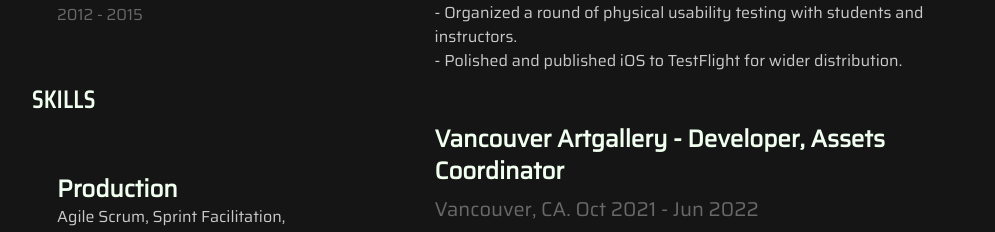
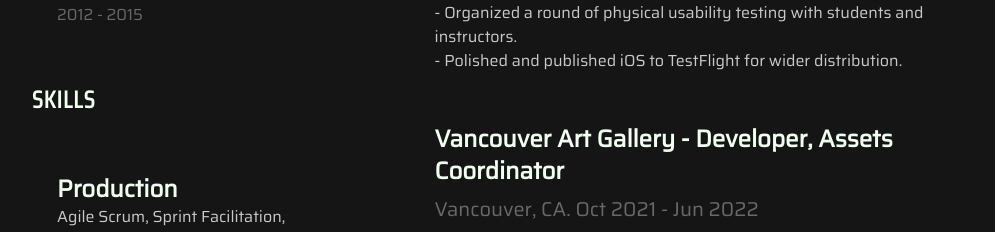
Before and after one commit to dxncrv/react-portfolio, a React (Vite) app: page / in a window 1280 px wide. Shown: the part 2764-2996 px from the top of the page, without its empty margins (128-1123 px from the left). Built offline with nearby package versions, Linux system fonts and the light colour scheme; a web font is replaced by a local one.

Commit message:
minor spell fix

```diff
--- a/src/resumeData.js
+++ b/src/resumeData.js
@@ -15,7 +15,7 @@ export default [
         ],
       },
       {
-        h1: "Vancouver Artgallery - Developer, Assets Coordinator",
+        h1: "Vancouver Art Gallery - Developer, Assets Coordinator",
         h2: "Vancouver, CA. Oct 2021 - Jun 2022",
         p: [
           "- Reported to the Senior Curator and Guest Curator of the gallery for the exhibition: The Imitation Game. Collaborated with the audio visual and graphics teams to produce, outsource, edit and proof digital assets for the exhibition.",
```
